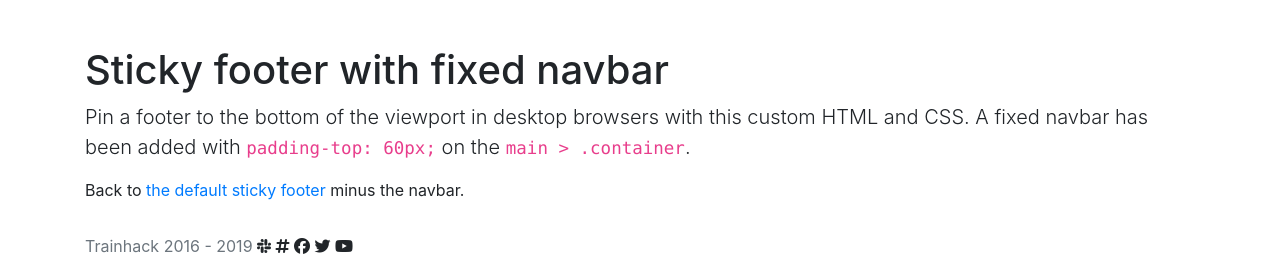
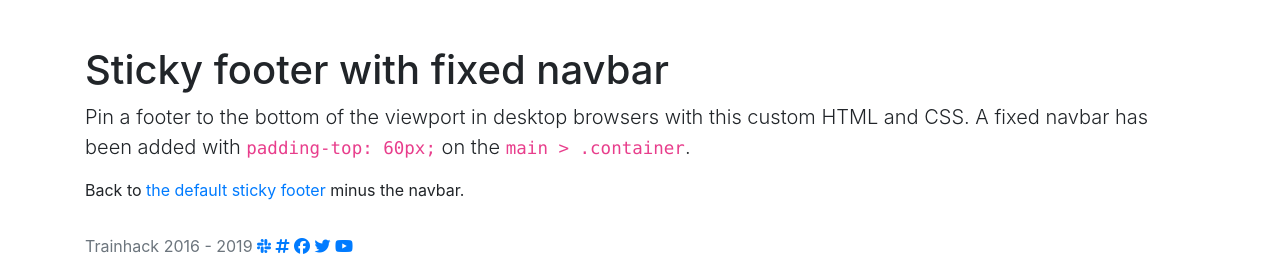
Before and after one commit to thuma/Trainhack, a plain HTML site: page index.html in a window 1280 px wide. Shown: the part 826-1100 px from the top of the page. Drawn offline with nearby package versions, Linux system fonts and the light colour scheme.

Commit message:
Liks added

```diff
--- a/index.html
+++ b/index.html
@@ -98,11 +98,11 @@ slack
 <footer class="footer mt-auto py-3">
   <div class="container">
     <span class="text-muted">Trainhack 2016 - 2019</span>
-    <i class="fab fa-slack"></i>
-    <i class="fas fa-hashtag"></i>
-    <i class="fab fa-facebook"></i>
-    <i class="fab fa-twitter"></i>
-    <i class="fab fa-youtube"></i>
+    <a href="https://trainhack.slack.com"><i class="fab fa-slack"></i></a>
+    <a href="#social"><i class="fas fa-hashtag"></i></a>
+    <a href="https://www.facebook.com/Trainhack/"><i class="fab fa-facebook"></i></a>
+    <a href="https://twitter.com/TrainhackSE"><i class="fab fa-twitter"></i></a>
+    <a href="https://www.youtube.com/channel/UCdtvTBgMJC0H8iz14fykc3g"><i class="fab fa-youtube"></i></a>
   </div>
 </footer>
 <script src="https://code.jquery.com/jquery-3.3.1.slim.min.js" integrity="sha384-q8i/X+965DzO0rT7abK41JStQIAqVgRVzpbzo5smXKp4YfRvH+8abtTE1Pi6jizo" crossorigin="anonymous"></script>
```
